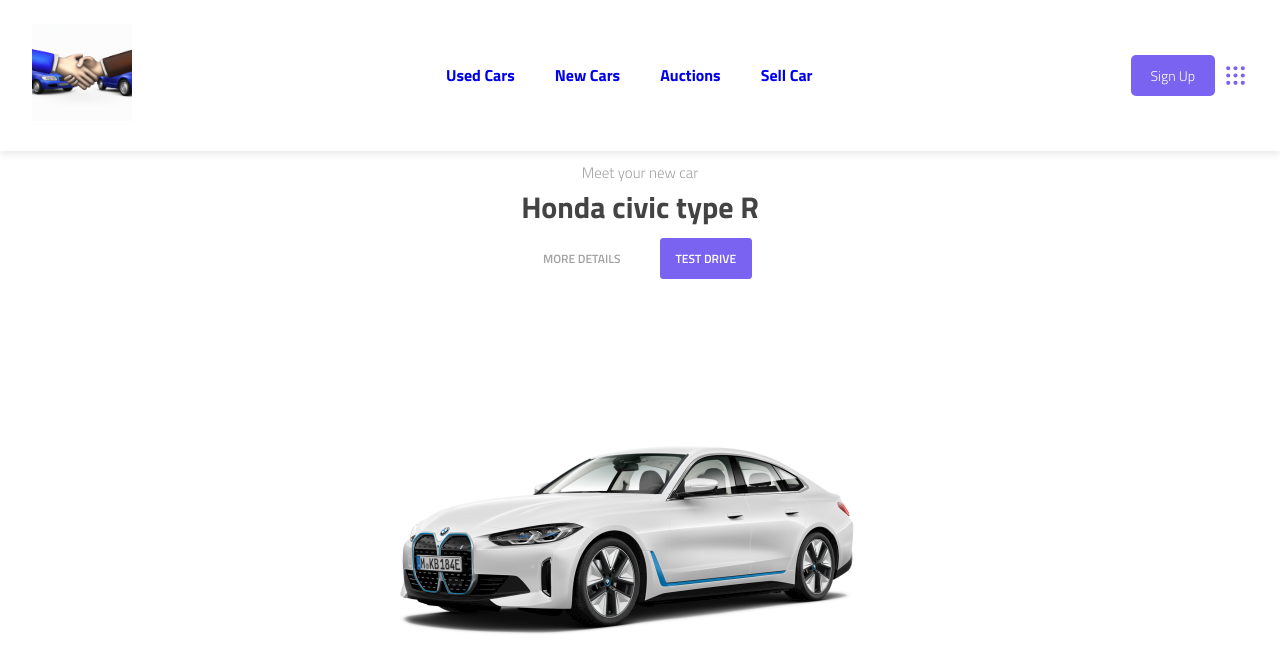
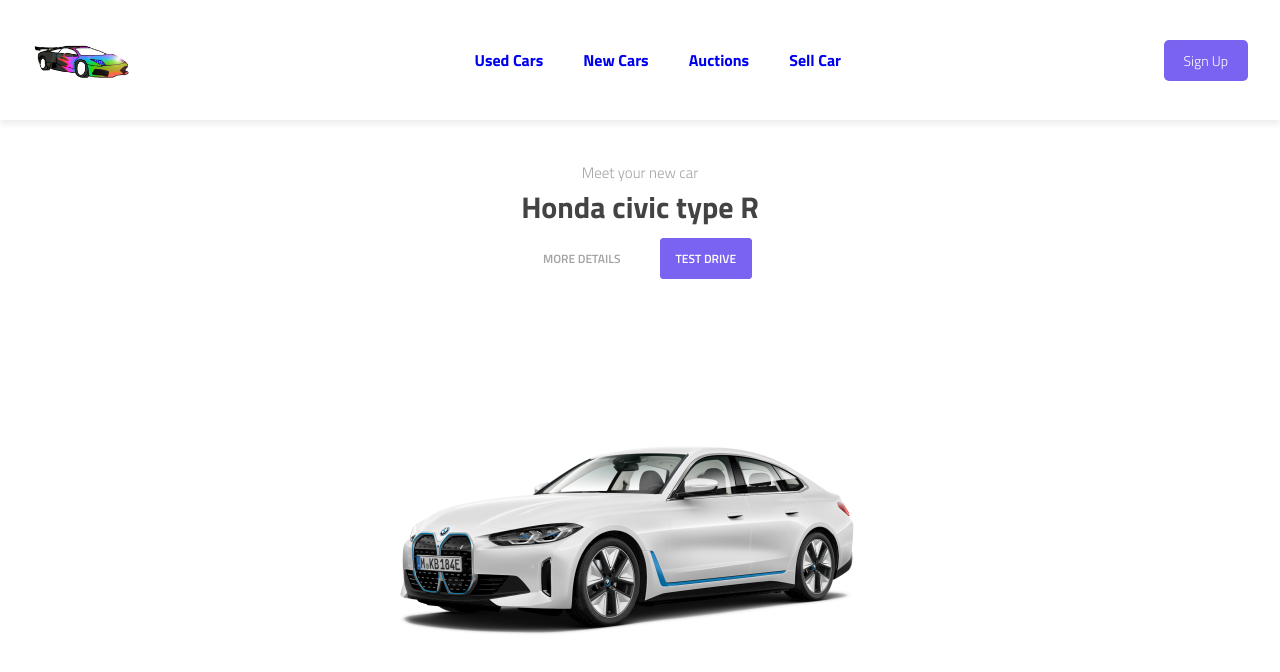
Before and after one commit to Hrishikesh-Panigrahi/CarConnect, a React (Vite) app: page / in a window 1280 px wide. Shown: the top 672 px of the page. Built offline with nearby package versions, Linux system fonts and the light colour scheme.

Commit message:
logo updated

```diff
--- a/src/Components/Navbar/Navbar.css
+++ b/src/Components/Navbar/Navbar.css
@@ -38,18 +38,12 @@
 
 .link {
     text-decoration: none;
-    /* color: white; */
     font-weight: bold;
 }
 
-.link:hover {
-    color: #ddd;
-}
 
 .icon {
-    font-size: 24px;
-    color: white;
-    cursor: pointer;
+    display: none;
 }
 
 .signUp {
@@ -88,6 +82,10 @@
 
 
 @media (max-width: 768px) {
+    .icon {
+        display: block;
+    }
+
     .navbar {
         position: absolute;
         background-color: var(--secondary-color);
```
Also changed, not shown: src/assets/logo.png.
